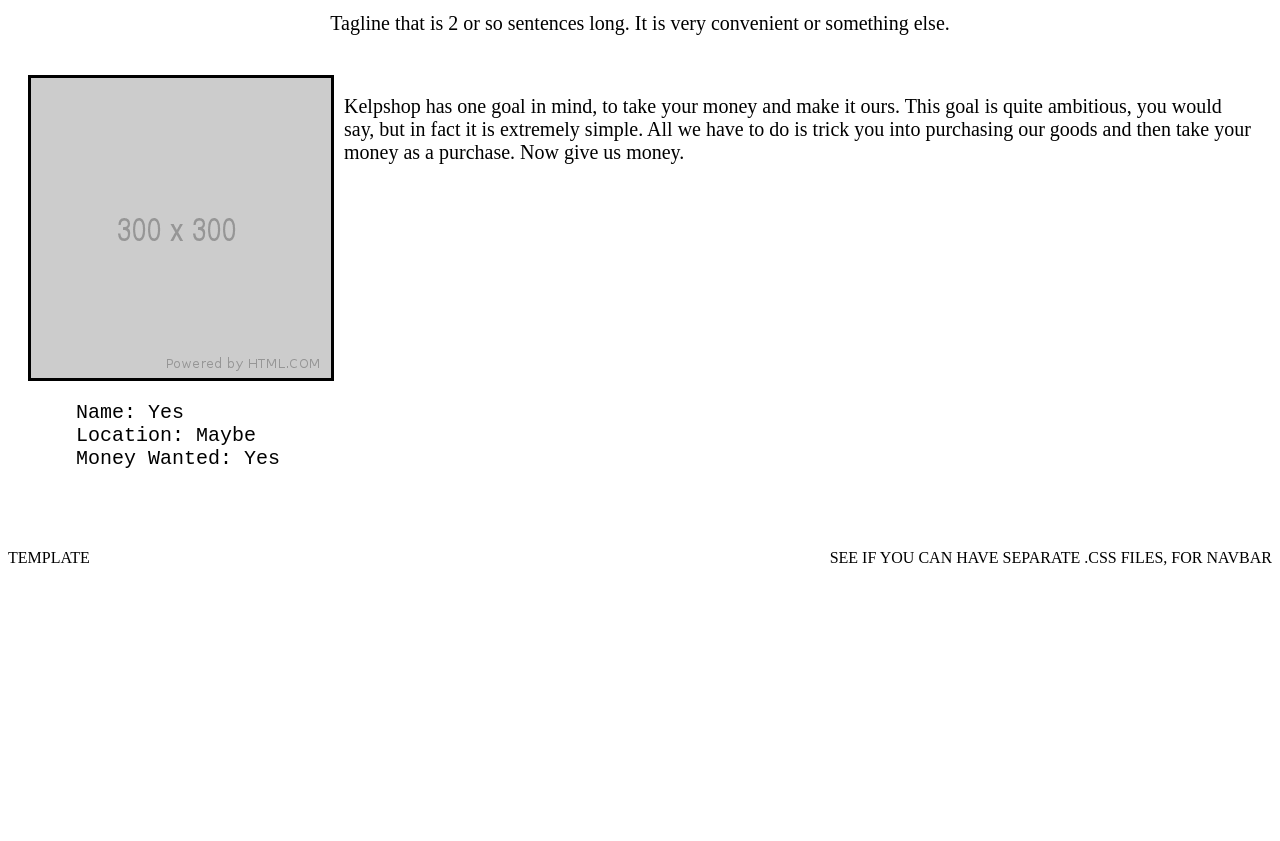
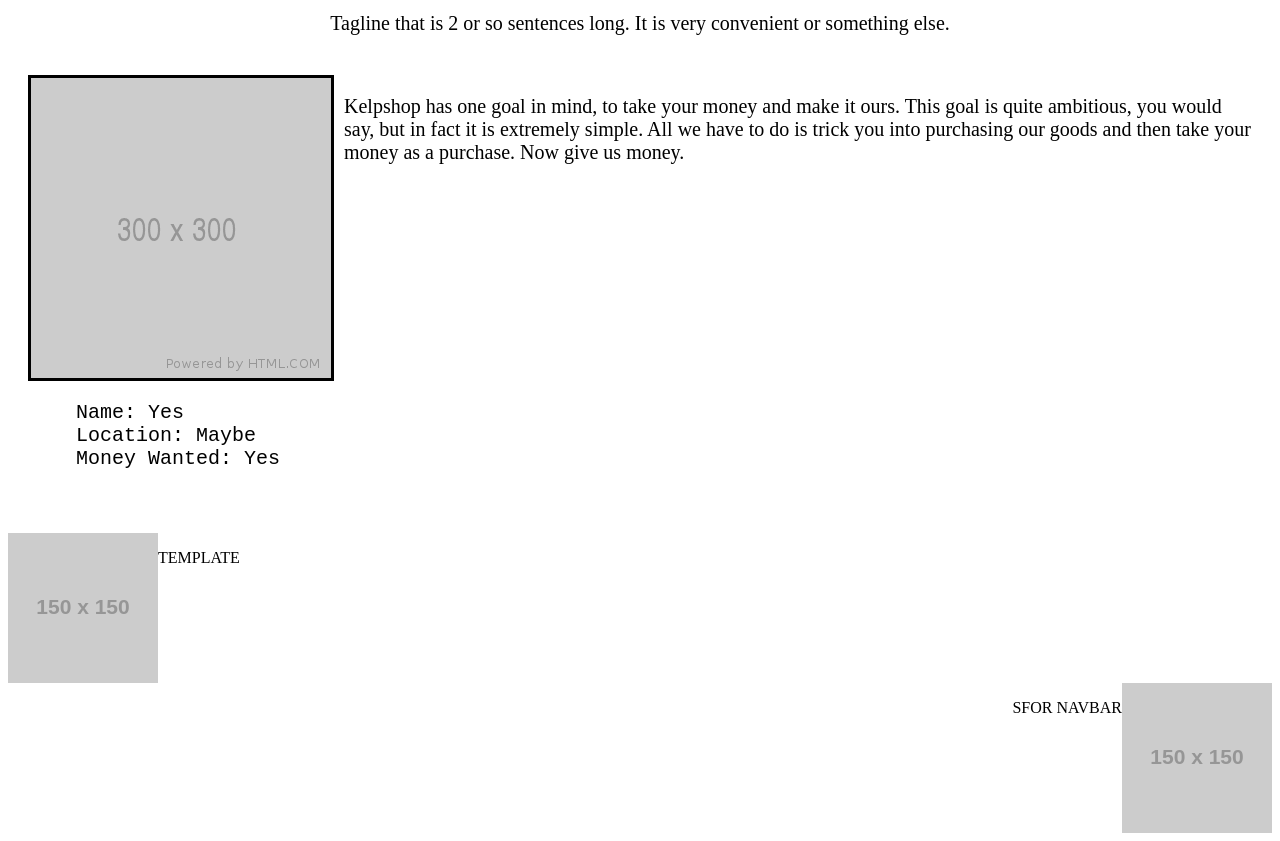
Before and after one commit to Kelpering/KelpShop, a plain HTML site: page Home/index.html in a window 1280 px wide. Shown: the part 171-1012 px from the top of the page. Before the commit the page ends 800 px from the top, so only its background shows below. Drawn offline with Linux system fonts and the light colour scheme; placeholder pictures from the web are drawn by us.

Commit message:
Added temp services

```diff
--- a/Home/index.html
+++ b/Home/index.html
@@ -47,12 +47,15 @@
 
     <section id="Services">
         <!--RWD > Side to Side pictures to Pictures and then text-->
-        <div class="LService" id="temp">
-            <p>TEMPLATE</p>
+        <div class="Service" id="temp">
+            <img class="L"  src="https://via.placeholder.com/150">
+            <p class="L">TEMPLATE</p>
         </div>
-
-        <div class="RService">
-            <p>SEE IF YOU CAN HAVE SEPARATE .CSS FILES, FOR NAVBAR</p>
+<!--Change sizes to reflect actual px side of each image.-->
+<!--Overlap text breaks the position of p, Make sure to fix that-->
+        <div class="Service">
+            <img class="R"  src="https://via.placeholder.com/150">
+            <p class="R">SFOR NAVBAR</p>
         </div>
     </section>
 
--- a/Home/style.css
+++ b/Home/style.css
@@ -36,14 +36,23 @@
 
 /*Services*/
 
-.LService
+#services
 {
-    float:left;
+    width:100%;
+}
+
+.Service
+{
+    width:100%;
     overflow:hidden;
 }
 
-.RService
+.L
+{
+    float:left;
+}
+
+.R
 {
     float:right;
-    overflow:hidden;
 }
```
